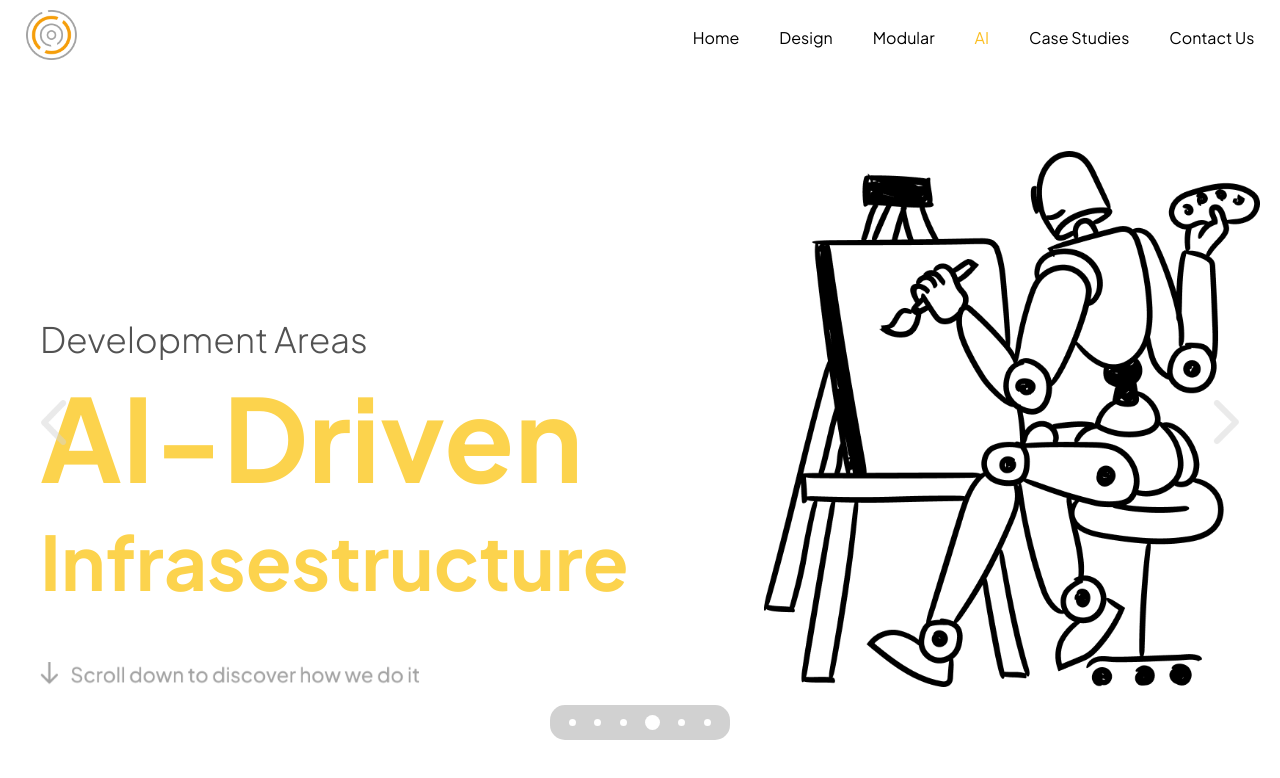
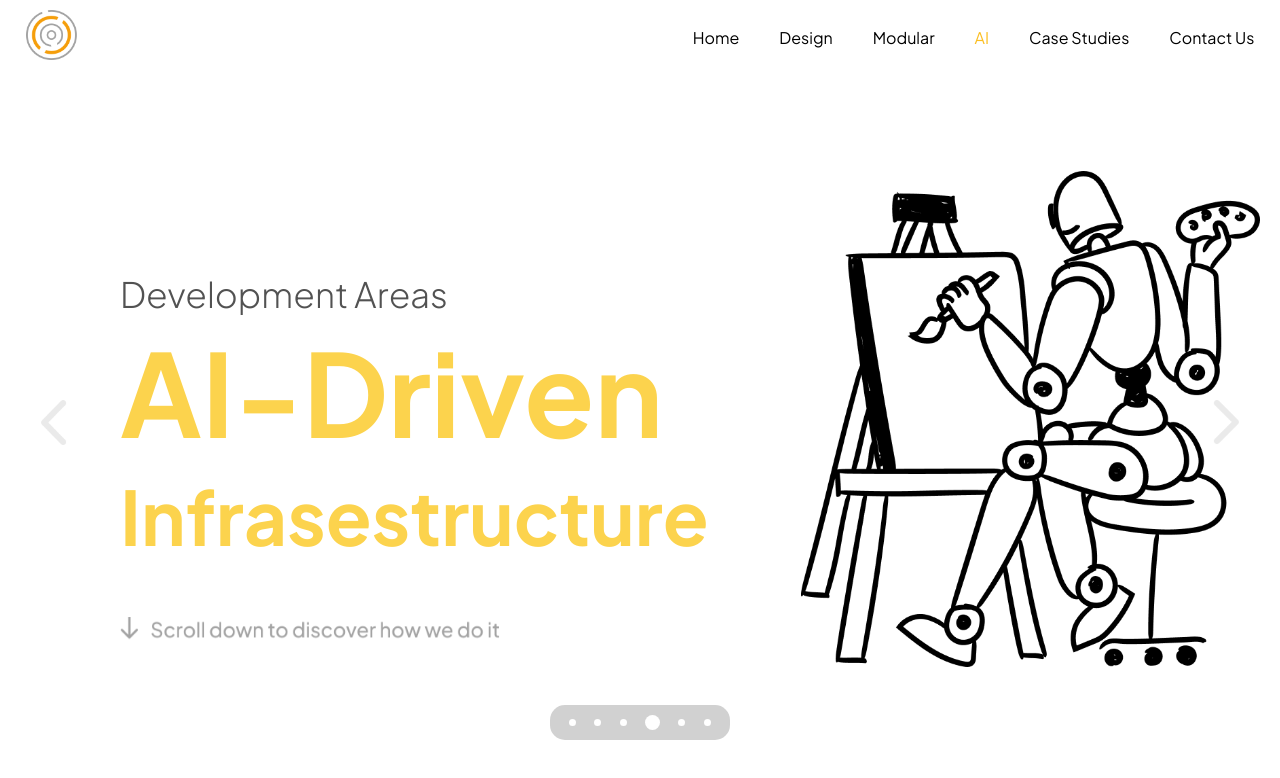
Before and after one commit to aialphanovatide/novatidelabs-website, a React (Create React App) app: page /ai in a window 1280 px wide. Shown: the top 778 px of the page. Built offline with nearby package versions, Linux system fonts and the light colour scheme.

Commit message:
fix: Reposition on desktop after meeting with Tamar

```diff
--- a/src/components/Ai/Ai.css
+++ b/src/components/Ai/Ai.css
@@ -20,10 +20,11 @@
     font-size: 25px;
     line-height: 1.3;
     width: 40%;
+    max-width: 650px;
     color: black;
     font-family: "Plus Jakarta Sans", sans-serif;
-    margin-left: 20px;
-    margin-top: 120px;
+    margin-left: 100px;
+    margin-top: 30px;
   }
 
   .text-normal-ai {
@@ -43,7 +44,7 @@
   }
 
   .illustration-ai {
-    width: 40%;
+    width: 37%;
     display: flex;
     justify-content: center;
     align-items: center;
--- a/src/components/Design/Design.css
+++ b/src/components/Design/Design.css
@@ -63,7 +63,7 @@ html, body {
   }
 
   .illustration-design {
-    width: 46%;
+    width: 43%;
     display: flex;
     justify-content: center; /* Center illustration */
     align-items: center;
```
